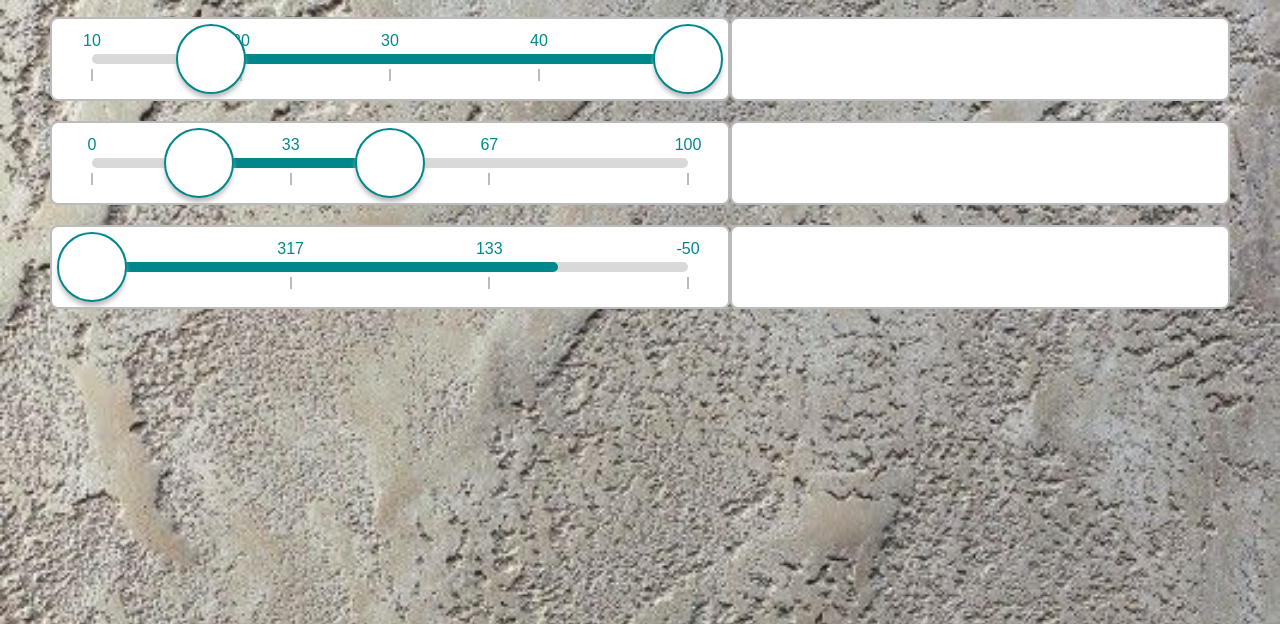
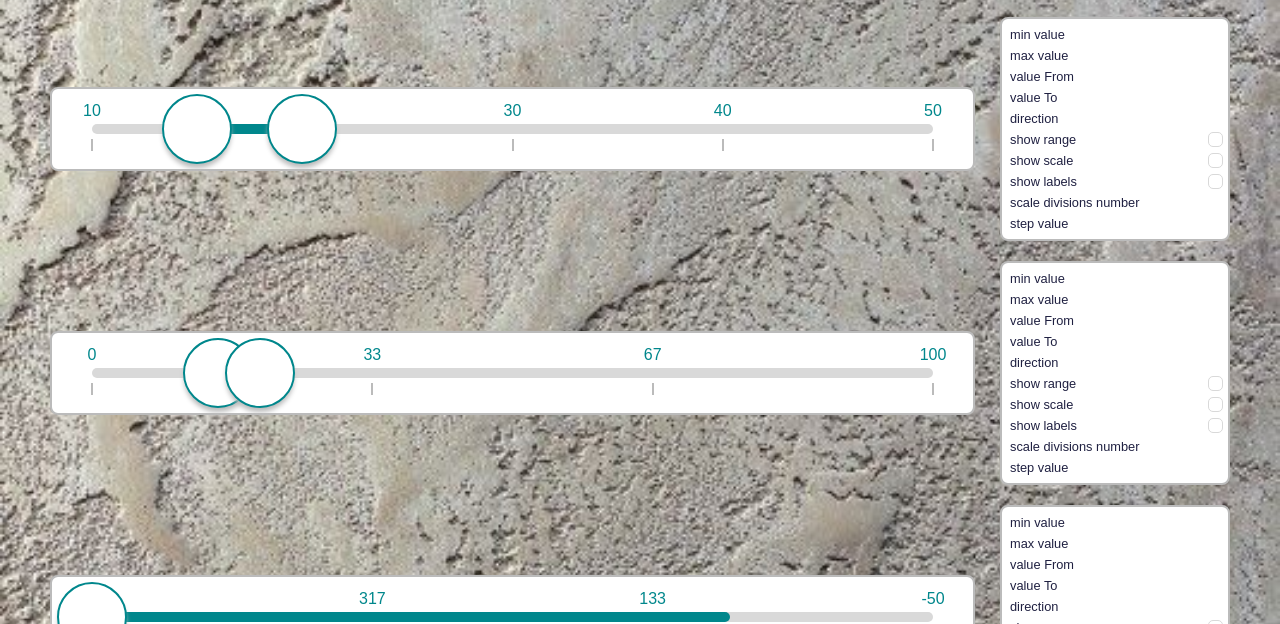
Before and after one commit to Andrew-Zaitsev/Range-slider-plugin, a website built with webpack: page src/demo/demo.pug in a window 1280 px wide. Shown: the part 168-792 px from the top of the page. Built offline with nearby package versions, Linux system fonts and the light colour scheme; a web font is replaced by a local one; what bind-decorator would draw is missing.

Commit message:
Added 'ControlPanelanel' class. Added control-panel styles. Added control-panel instances creation in demo.ts. Minor changes

```diff
--- /dev/null
+++ b/src/control-panel/control-panel.scss
@@ -0,0 +1,47 @@
+@import '../assets/scss/main.scss';
+
+.control-panel {
+
+  &__field {
+    display: flex;
+    justify-content: space-between;
+    align-items: center;
+    font-size: 0.8rem;
+  }
+
+  &__title {
+    padding: 3px;
+  }
+
+  &__input {
+    appearance: none;
+    max-width: 60px;
+    height: 15px;
+    padding-left: 5px;
+    border: none;
+    border-radius: 5px;
+    // border: 1px solid $lightgrey;
+    text-align: start;
+    font-weight: bold;
+    color: $green;
+    cursor: pointer;
+
+    &[type="checkbox"] {
+      width: 15px;
+      padding-left: 0;
+      border: 1px solid $lightgrey;
+      transition-property: border-color;
+      transition-duration: 0.3s;
+
+      &:hover {
+        border-color: $green;
+          border-width: 2px;
+      }
+
+      &:checked {
+        border-color: $green;
+        border-width: 3px;
+      }
+    }
+  }
+}
--- /dev/null
+++ b/src/control-panel/control-panel.ts
@@ -0,0 +1,83 @@
+import './control-panel.scss';
+import Facade from '../facade/facade';
+
+export default class ControlPanel {
+  private minValueInput!: HTMLInputElement;
+
+  private maxValueInput!: HTMLInputElement;
+
+  private valueFromInput!: HTMLInputElement;
+
+  private valueToInput!: HTMLInputElement;
+
+  private directionInput!: HTMLInputElement;
+
+  private showRangeInput: HTMLInputElement = document.createElement('input');
+
+  private showScaleInput: HTMLInputElement = document.createElement('input');
+
+  private showLabelsInput: HTMLInputElement = document.createElement('input');
+
+  private scaleDivisionsNumberInput: HTMLInputElement = document.createElement('input');
+
+  private stepInput: HTMLInputElement = document.createElement('input');
+
+  constructor(
+    private parentElem: HTMLElement,
+    private facade: Facade,
+  ) {
+    this.init();
+  }
+
+  private init(): void {
+    this.minValueInput = this.createField('min value');
+    this.maxValueInput = this.createField('max value');
+    this.valueFromInput = this.createField('value From');
+    this.valueToInput = this.createField('value To');
+    this.directionInput = this.createField('direction');
+    this.showRangeInput = this.createField('show range', 'checkbox');
+    this.showScaleInput = this.createField('show scale', 'checkbox');
+    this.showLabelsInput = this.createField('show labels', 'checkbox');
+    this.scaleDivisionsNumberInput = this.createField('scale divisions number');
+    this.stepInput = this.createField('step value');
+    //   maxValueInput
+    //   valueFromInput
+    //   valueToInput
+    //   directionInput
+    //   showRangeInput
+    //   showScaleInput
+    //   showLabelsInput
+    //   scaleDivisionsNumberInput
+    //   stepInput
+  }
+
+  private createField(titleElemText: string, inputElemType = 'number'): HTMLInputElement {
+    const fieldElem = document.createElement('div');
+    fieldElem.classList.add('control-panel__field');
+
+    const titleElem = document.createElement('span');
+    titleElem.classList.add('control-panel__title');
+    titleElem.textContent = titleElemText;
+
+    const inputElem: HTMLInputElement = document.createElement('input');
+    inputElem.classList.add('control-panel__input');
+    // if (inputElemType === 'checkbox') inputElem.classList.add('control-panel__input_type-checkbox');
+    inputElem.setAttribute('type', inputElemType);
+
+    fieldElem.append(titleElem, inputElem);
+    this.parentElem.append(fieldElem);
+    // console.log(this);
+    return inputElem;
+  }
+}
+
+//     minValue: 10,
+//     maxValue: 70,
+//     values: [15, 20],
+//     // добавить проверку на единичное значение при hasrange: false и на нахождение values в пределах между мин-макс
+//     isVertical: false,
+//     hasScale: false,
+//     hasRange: true,
+//     hasLabels: false,
+//     scaleDivisionsNumber: 4,
+//     step: 5,
--- a/src/demo/demo.scss
+++ b/src/demo/demo.scss
@@ -54,13 +54,19 @@ body {
   border-radius: 8px;
   //box-shadow: 0px 0px 5px 5px $white;
   background-color: $white;
-  &_for-controls {
-    max-width: 500px;
+
+  &_for-control-panel {
+    max-width: 230px;
+    margin-left: 20px;
     align-self: stretch;
   }
 }
 
 .demo__slider {
+  padding: 5px;
+}
+
+.demo__slider-control-panel {
   padding: 5px;
 }
 /*
--- a/src/demo/demo.ts
+++ b/src/demo/demo.ts
@@ -1,5 +1,7 @@
 import './demo.scss';
 import type { userOptions } from '../facade/model/optionsTypes';
+import Facade from '../facade/facade';
+import ControlPanel from '../control-panel/control-panel';
 
 const demoSliderConfigs: userOptions[] = [
   {
@@ -24,18 +26,25 @@ const demoSliderConfigs: userOptions[] = [
     hasRange: false,
     step: 12,
   },
+  {
+    minValue: 10,
+    maxValue: 30,
+    hasLabels: false,
+    scaleDivisionsNumber: 5,
+    step: 5,
+  },
 ];
 
 class DemoSliderInit {
-  private demoSliders: HTMLElement = <HTMLElement>document.querySelector('.demo');
+  private demo: HTMLElement = <HTMLElement>document.querySelector('.demo');
 
   private demoSliderSection: HTMLElement = document.createElement('section');
 
   private demoSliderWrapper: HTMLElement = document.createElement('div');
 
-  private demoSliderWrapperForControls: HTMLElement = document.createElement('div');
+  private demoSliderWrapperForControlPanel: HTMLElement = document.createElement('div');
 
-  private demoSliderControls: HTMLElement = document.createElement('div');
+  private demoSliderControlPanel: HTMLElement = document.createElement('div');
 
   private demoSlider: HTMLElement = document.createElement('div');
 
@@ -46,17 +55,18 @@ class DemoSliderInit {
   private init(options: userOptions) {
     this.demoSliderSection.classList.add('demo__slider-section');
     this.demoSliderWrapper.classList.add('demo__slider-wrapper');
-    this.demoSliderWrapperForControls.classList.add('demo__slider-wrapper', 'demo__slider-wrapper_for-controls');
-    this.demoSliderControls.classList.add('demo__slider-controls');
+    this.demoSliderWrapperForControlPanel.classList.add('demo__slider-wrapper', 'demo__slider-wrapper_for-control-panel');
+    this.demoSliderControlPanel.classList.add('demo__slider-control-panel');// slider-controls
     this.demoSlider.classList.add('demo__slider', 'js-demo__slider');
 
     this.demoSliderWrapper.append(this.demoSlider);
-    this.demoSliderWrapperForControls.append(this.demoSliderControls);
+    this.demoSliderWrapperForControlPanel.append(this.demoSliderControlPanel);
     this.demoSliderSection.append(this.demoSliderWrapper);
-    this.demoSliderSection.append(this.demoSliderWrapperForControls);
-    this.demoSliders.append(this.demoSliderSection);
+    this.demoSliderSection.append(this.demoSliderWrapperForControlPanel);
+    this.demo.append(this.demoSliderSection);
 
-    $(this.demoSlider).rangeSlider(options);
+    const facade: Facade = $(this.demoSlider).rangeSlider(options).data('facade');
+    const controlPanel = new ControlPanel(this.demoSliderControlPanel, facade);
   }
 }
 demoSliderConfigs.forEach((config: userOptions) => new DemoSliderInit(config));
--- a/src/facade/model/model.ts
+++ b/src/facade/model/model.ts
@@ -5,7 +5,8 @@ export default class Model {
   static readonly defaultOptions: defaultOptions = {
     minValue: 10,
     maxValue: 70,
-    values: [18, 50], // добавить проверку на единичное значение при hasrange: false и на нахождение values в пределах между мин-макс
+    values: [15, 20],
+    // добавить проверку на единичное значение при hasrange: false и на нахождение values в пределах между мин-макс
     isVertical: false,
     hasScale: false,
     hasRange: true,
--- a/src/facade/view/view.ts
+++ b/src/facade/view/view.ts
@@ -146,6 +146,7 @@ export default class View {
 
   @bind // this = View
   private handlePointerMove(e: PointerEvent): void {
+    console.log('move');
     const value: number = this.calculateValue(e);
     let values: [number, number];
     if (this.targetThumbIndex === 0) {
```
